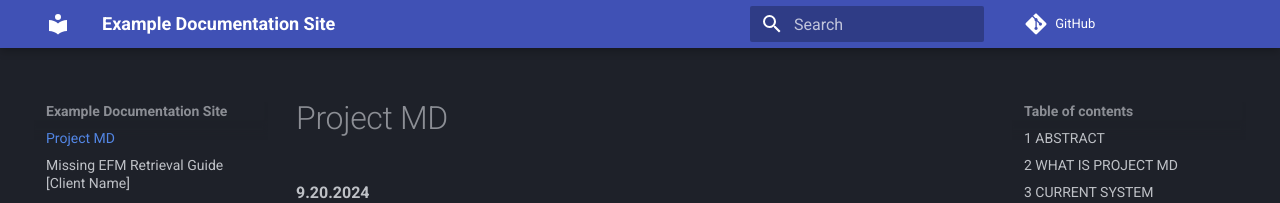
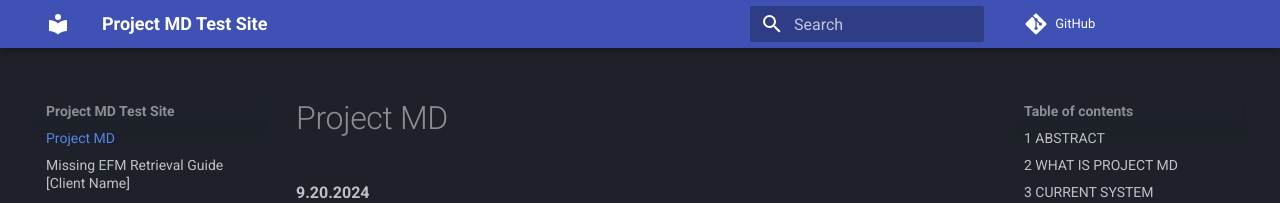
Before and after one commit to Mokrecho1/MkDocs_Test, an MkDocs documentation site: the page built from docs/index.md, in a window 1280 px wide. Shown: the top 203 px of the page. Built offline with MkDocs 1.6.1 and Material for MkDocs 9.7.7, drawn with Linux system fonts in a browser that asks for light colours; comment, search, counter and statistics services are not loaded.

Commit message:
Update mkdocs.yml

```diff
--- a/mkdocs.yml
+++ b/mkdocs.yml
@@ -1,4 +1,4 @@
-site_name: Example Documentation Site
+site_name: Project MD Test Site
 repo_url: https://github.com/Mokrecho1/MkDocs_Test
 
 copyright: Proprietary information, for the express use of TIGA, A Tetra Tech Company
```
